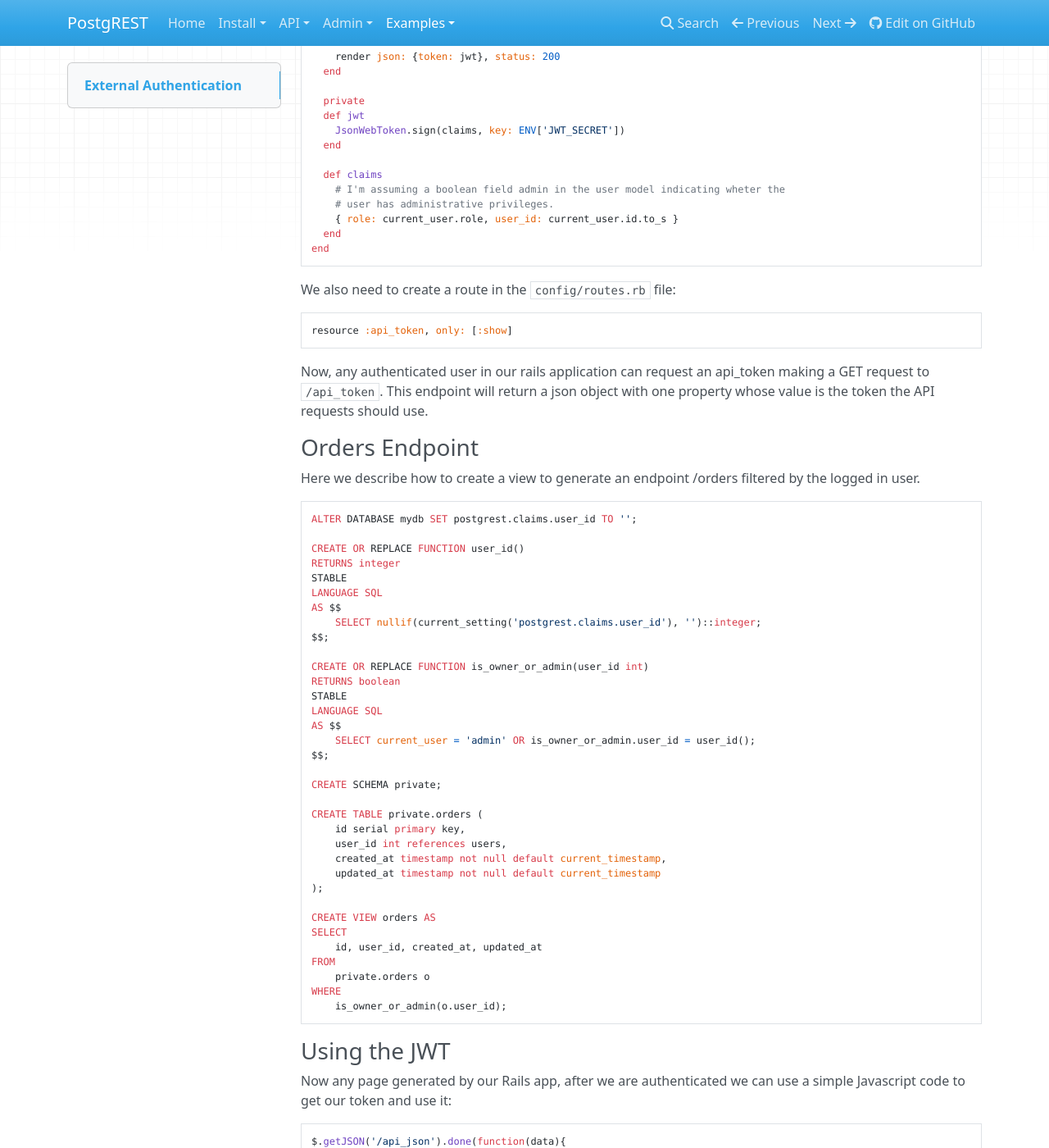
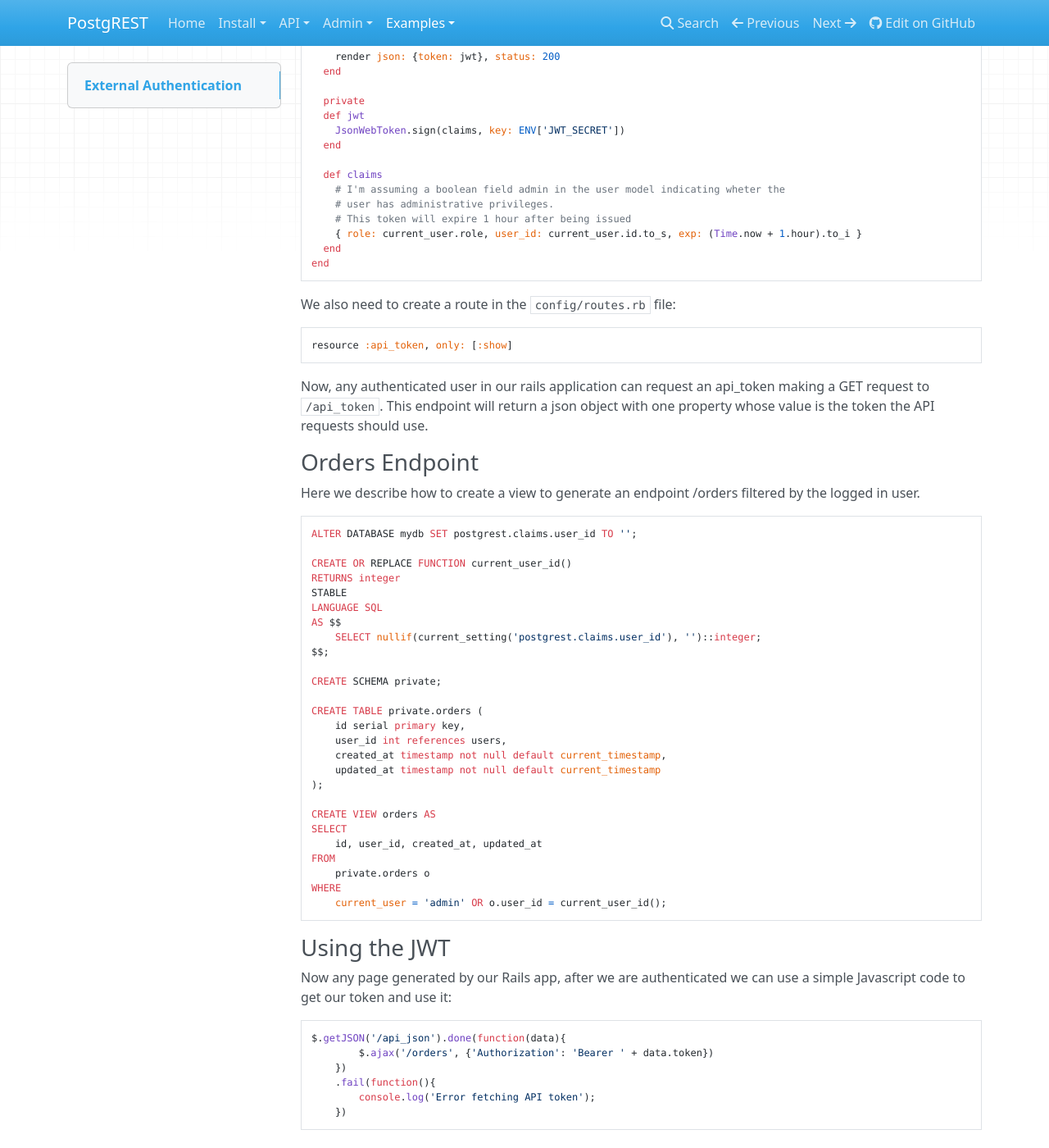
Before and after one commit to PostgREST/postgrest, an MkDocs documentation site: the page built from docs/examples/external_auth.md, in a window 1280 px wide and 1400 px high, scrolled down 1578 px. Shown: the whole window at 82% size. Built offline with MkDocs 1.6.1, drawn with Linux system fonts in a browser that asks for light colours; nearby versions of some CDN libraries; old or Windows-style settings are respelled for this version of MkDocs; some of the changed text lies outside the part shown.

Commit message:
Removes is_owner_or_admin and adds token expiration claim

````diff
--- a/docs/examples/external_auth.md
+++ b/docs/examples/external_auth.md
@@ -95,7 +95,8 @@ class ApiTokensController < ApplicationController
   def claims
     # I'm assuming a boolean field admin in the user model indicating wheter the
     # user has administrative privileges.
-    { role: current_user.role, user_id: current_user.id.to_s }
+    # This token will expire 1 hour after being issued
+    { role: current_user.role, user_id: current_user.id.to_s, exp: (Time.now + 1.hour).to_i }
   end
 end
 ```
@@ -117,20 +118,12 @@ the logged in user.
 ```sql
 ALTER DATABASE mydb SET postgrest.claims.user_id TO '';
 
-CREATE OR REPLACE FUNCTION user_id()
+CREATE OR REPLACE FUNCTION current_user_id()
 RETURNS integer
 STABLE
 LANGUAGE SQL
 AS $$
     SELECT nullif(current_setting('postgrest.claims.user_id'), '')::integer;
-$$;
-
-CREATE OR REPLACE FUNCTION is_owner_or_admin(user_id int)
-RETURNS boolean
-STABLE
-LANGUAGE SQL
-AS $$
-    SELECT current_user = 'admin' OR is_owner_or_admin.user_id = user_id();
 $$;
 
 CREATE SCHEMA private;
@@ -148,7 +141,7 @@ SELECT
 FROM
     private.orders o
 WHERE
-    is_owner_or_admin(o.user_id);
+    current_user = 'admin' OR o.user_id = current_user_id();
 ```
 
 ### Using the JWT
````
Also changed, not shown: other parts of docs/examples/external_auth.md (+1 -1 lines).
